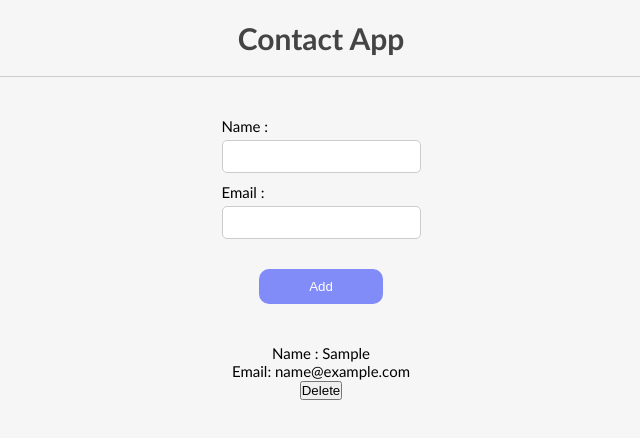
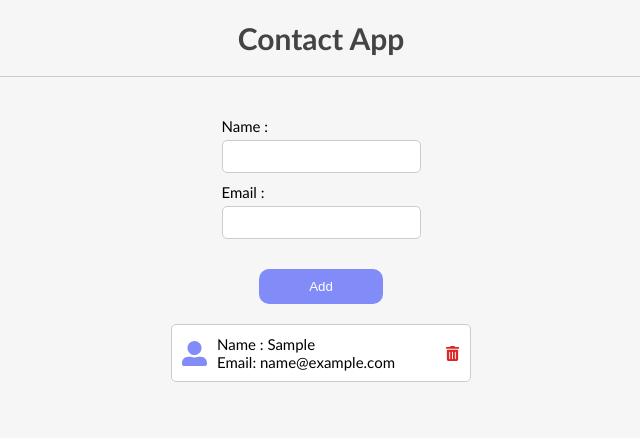
Before and after one commit to sepidehbiglarizadeh/ContactList-App, a React (Create React App) app: page / in a window 1280 px wide. Both pictures are taken after typing "Sample", "name@example.com" into the empty fields and a click on the button "Add". Shown: the top 438 px of the page, without its empty margins (319-959 px from the left). Built offline with nearby package versions, Linux system fonts and the light colour scheme.

Commit message:
styles added to ContactList component

```diff
--- a/package.json
+++ b/package.json
@@ -5,6 +5,7 @@
   "dependencies": {
     "react": "^18.2.0",
     "react-dom": "^18.2.0",
+    "react-icons": "^4.4.0",
     "react-scripts": "5.0.1",
     "web-vitals": "^2.1.4"
   },
--- a/src/App.css
+++ b/src/App.css
@@ -10,3 +10,14 @@ h1{
     color: #444;
     padding: 2rem 0;
 }
+
+.deleteContactIcon{
+    color: #dc2626;
+    cursor: pointer;
+}
+
+.userIcon{
+    font-size: 2.5rem;
+    color: #818cf8;
+    margin-right: 1rem;
+}
--- a/src/components/AddContact/AddContact.module.css
+++ b/src/components/AddContact/AddContact.module.css
@@ -2,7 +2,7 @@ form {
     display: flex;
     flex-direction: column;
     align-items: center;
-    padding: 4rem 0;
+    padding-top: 4rem;
 }
 
 .formControl{
--- a/src/components/ContactList/ContactList.js
+++ b/src/components/ContactList/ContactList.js
@@ -1,17 +1,30 @@
+import styles from "./ContactList.module.css";
+import { FaTrashAlt, FaUserAlt } from "react-icons/fa";
+import { IconContext } from "react-icons";
+
 const ContactList = ({ contacts, onDelete }) => {
   return (
-    <>
+    <section className={styles.contactList}>
       {contacts.map((contact) => {
         const { name, email, id } = contact;
         return (
-          <div key={id}>
-            <p>Name : {name}</p>
-            <p>Email: {email}</p>
-            <button onClick={() => onDelete(id)}>Delete</button>
+          <div key={id} className={styles.item}>
+            <div className={styles.item__content}>
+              <IconContext.Provider value={{ className: "userIcon" }}>
+                <FaUserAlt />
+              </IconContext.Provider>
+              <div className={styles.item__text}>
+                <p>Name : {name}</p>
+                <p>Email: {email}</p>
+              </div>
+            </div>
+            <IconContext.Provider value={{ className: "deleteContactIcon" }}>
+              <FaTrashAlt onClick={() => onDelete(id)} />
+            </IconContext.Provider>
           </div>
         );
       })}
-    </>
+    </section>
   );
 };
 
--- /dev/null
+++ b/src/components/ContactList/ContactList.module.css
@@ -0,0 +1,28 @@
+.contactList{
+    display: flex;
+    flex-direction: column;
+    align-items: center;
+}
+
+.item{
+    display: flex;
+    justify-content: space-between;
+    align-items: center;
+    background-color: #fff;
+    width: 30rem;
+    padding: 1rem;
+    border: 1px solid #ccc;
+    border-radius: 5px;
+    margin-top: 2rem;
+}
+
+.item__content{
+    display: flex;
+    align-items: center;
+}
+
+.item__text{
+    display: flex;
+    flex-direction: column;
+    align-items: flex-start;
+}
```
Also changed, not shown: 1 other file (tests, documents, lock files or other folders).
